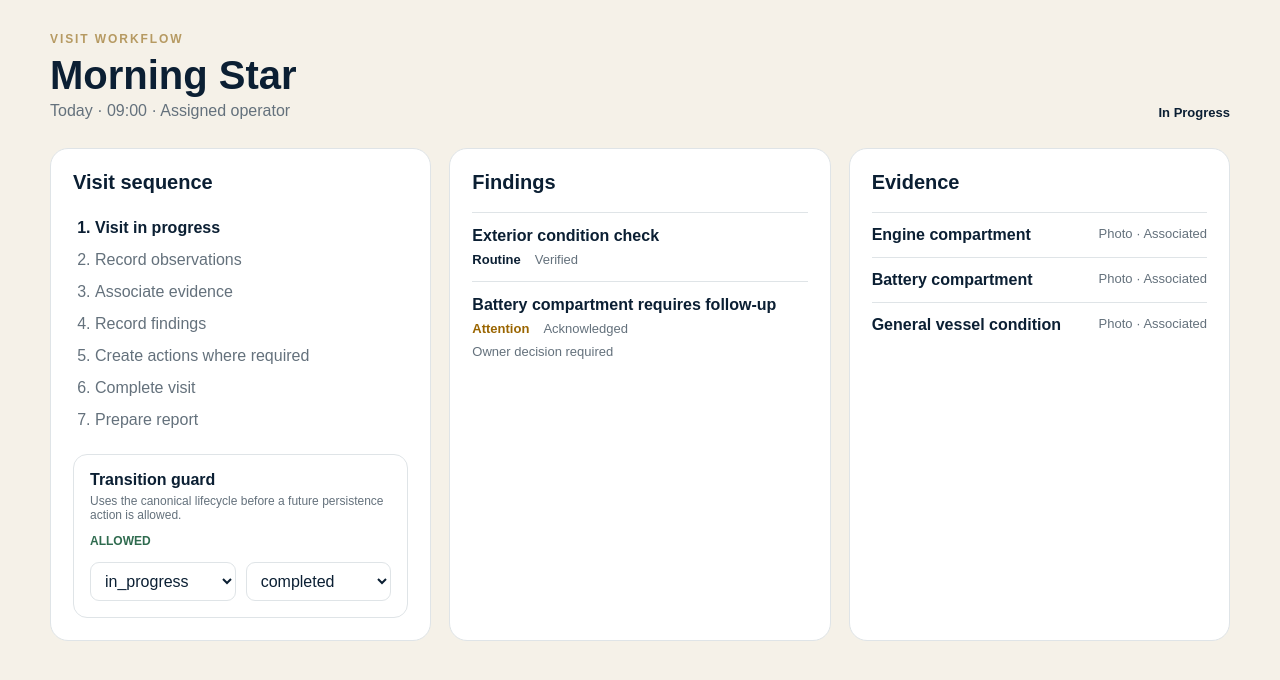
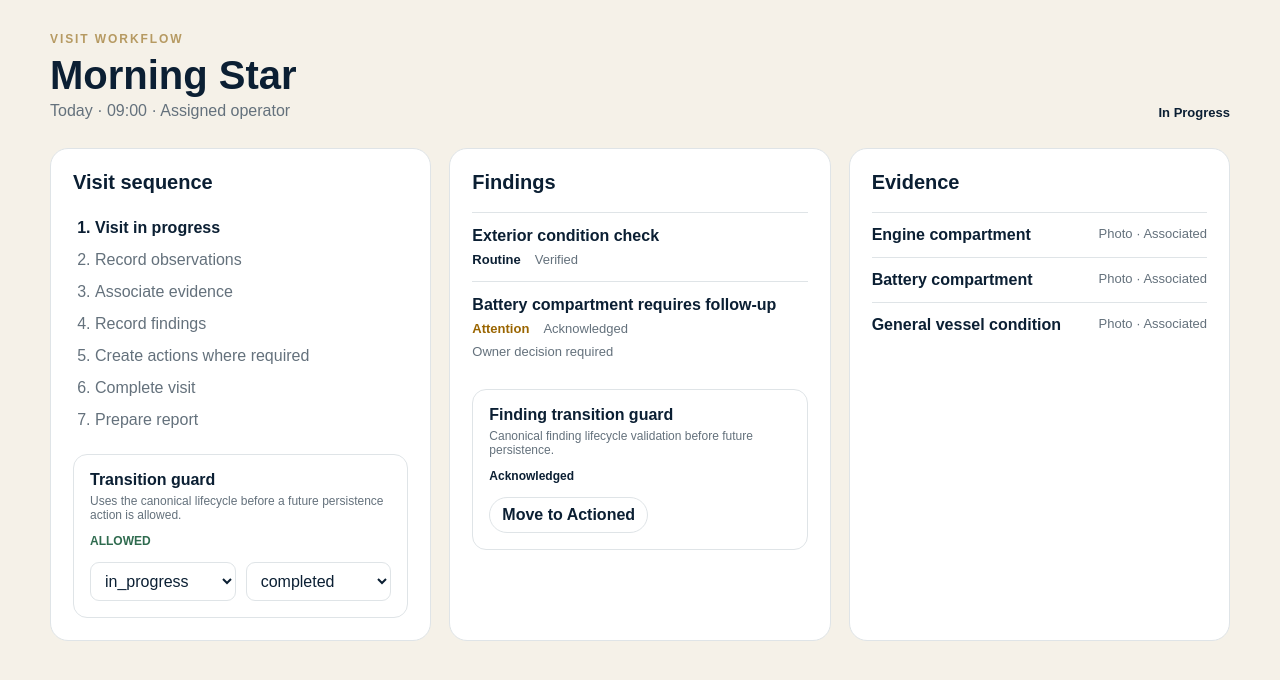
Before and after one commit to zabuilds/MMC-, a Next.js app: page /operations/visits/1 in a window 1280 px wide. Shown: the top 680 px of the page. Built offline with nearby package versions, Linux system fonts and the light colour scheme.

Commit message:
integrate finding transition guard

```diff
--- a/app/operations/visits/[visitId]/page.tsx
+++ b/app/operations/visits/[visitId]/page.tsx
@@ -1,4 +1,5 @@
 import { TransitionGuard } from "@/components/operations/TransitionGuard";
+import { FindingTransitionGuard } from "@/components/operations/FindingTransitionGuard";
 
 type Finding = {
   title: string;
@@ -81,6 +82,7 @@ export default function VisitDetailPage() {
                 {finding.action && <div style={{ marginTop: 8, color: "var(--muted)", fontSize: 13 }}>{finding.action}</div>}
               </div>
             ))}
+            <FindingTransitionGuard />
           </article>
 
           <article style={{ background: "var(--white)", border: "1px solid var(--line)", borderRadius: 18, padding: 22 }}>
```
